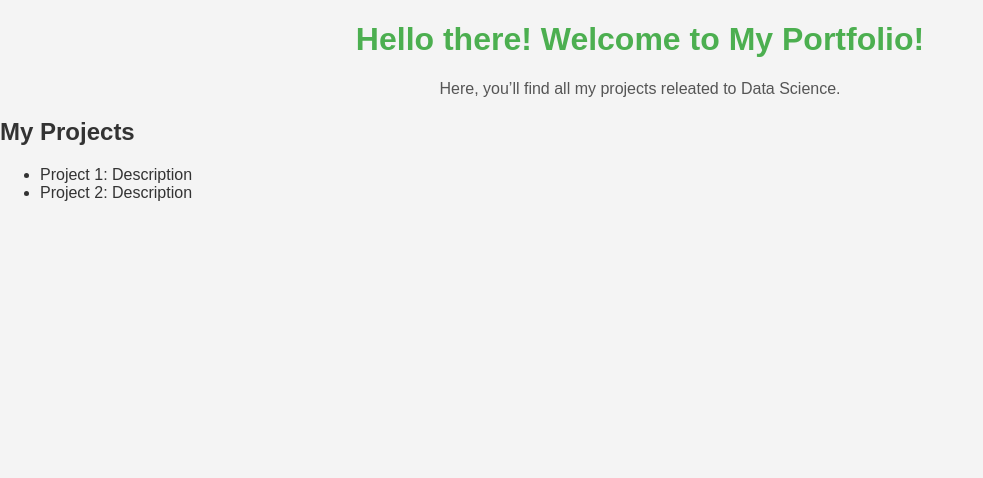
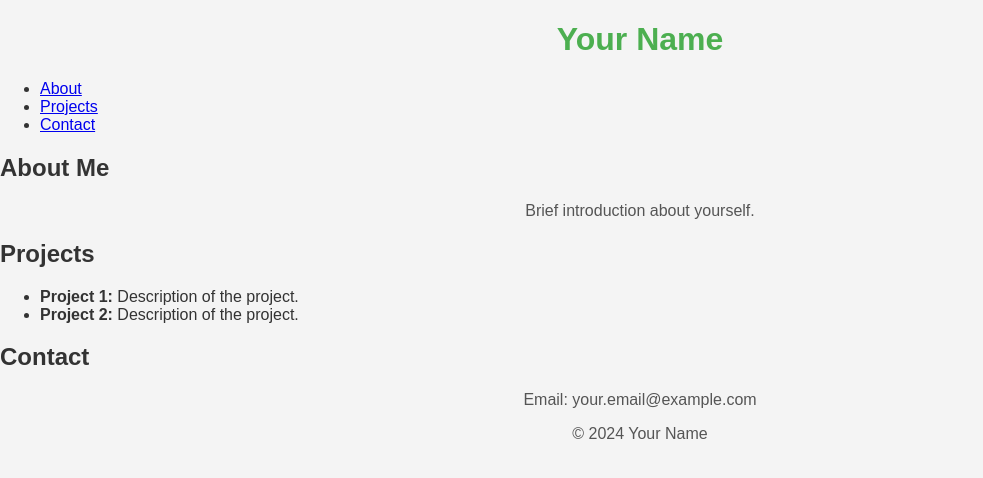
Before and after one commit to Kirankumarseven/KiranKumar.github.io, a plain HTML site: page index.html in a window 1280 px wide. Shown: the whole page, without its empty margins (0-983 px from the left). Drawn offline with Linux system fonts and the light colour scheme.

Commit message:
Update index.html

```diff
--- a/index.html
+++ b/index.html
@@ -1,20 +1,51 @@
 <!DOCTYPE html>
-<html>
+<html lang="en">
+<head>
+    <meta charset="UTF-8">
+    <meta name="viewport" content="width=device-width, initial-scale=1.0">
+    <title>Your Portfolio</title>
     <link rel="stylesheet" href="style.css">
-<head>
-    <title>My Portfolio</title>
 </head>
 <body>
-    <h1>Hello there! Welcome to My Portfolio!</h1>
-    <p>Here, you’ll find all my projects releated to Data Science.</p>
+    <header>
+        <div class="container">
+            <h1>Your Name</h1>
+            <nav>
+                <ul>
+                    <li><a href="#about">About</a></li>
+                    <li><a href="#projects">Projects</a></li>
+                    <li><a href="#contact">Contact</a></li>
+                </ul>
+            </nav>
+        </div>
+    </header>
+
+    <section id="about">
+        <div class="container">
+            <h2>About Me</h2>
+            <p>Brief introduction about yourself.</p>
+        </div>
+    </section>
 
     <section id="projects">
-    <h2>My Projects</h2>
-    <ul>
-        <li>Project 1: Description</li>
-        <li>Project 2: Description</li>
-    </ul>
-</section>
+        <div class="container">
+            <h2>Projects</h2>
+            <ul>
+                <li><strong>Project 1:</strong> Description of the project.</li>
+                <li><strong>Project 2:</strong> Description of the project.</li>
+            </ul>
+        </div>
+    </section>
 
+    <section id="contact">
+        <div class="container">
+            <h2>Contact</h2>
+            <p>Email: your.email@example.com</p>
+        </div>
+    </section>
+
+    <footer>
+        <p>&copy; 2024 Your Name</p>
+    </footer>
 </body>
 </html>
```
